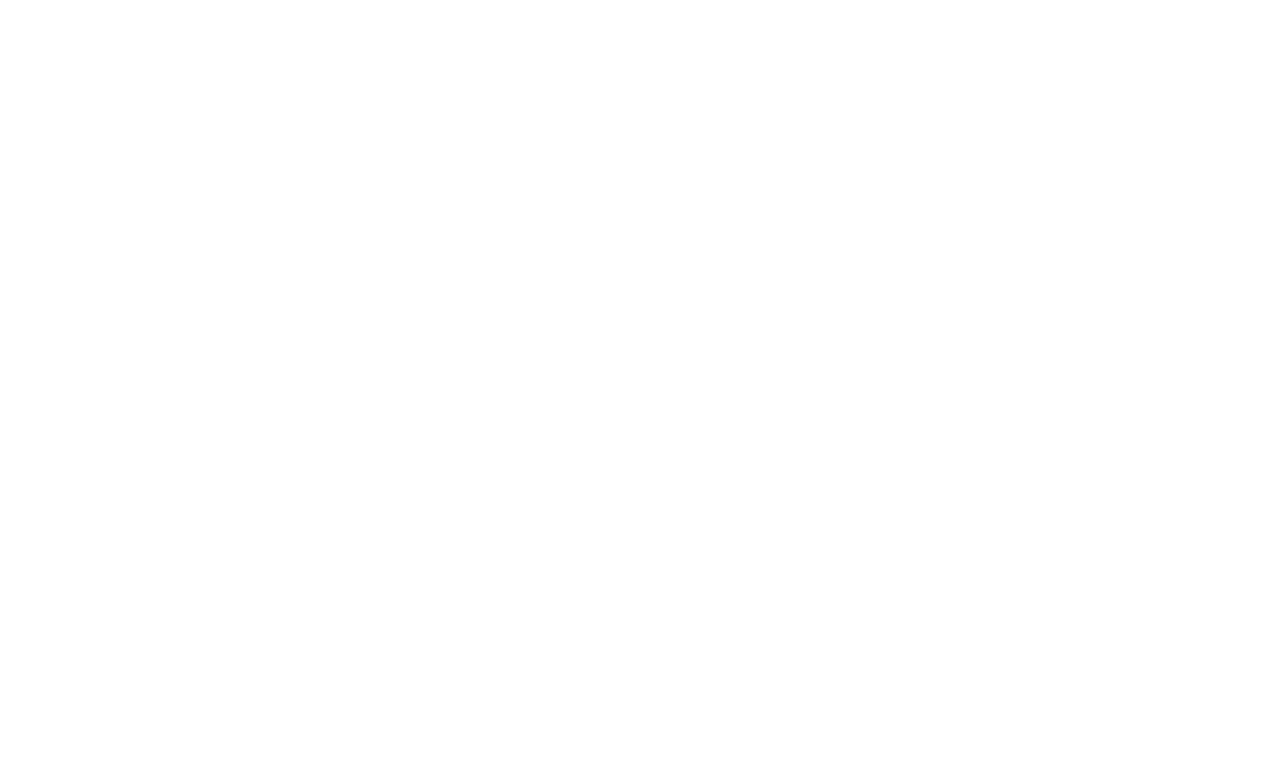
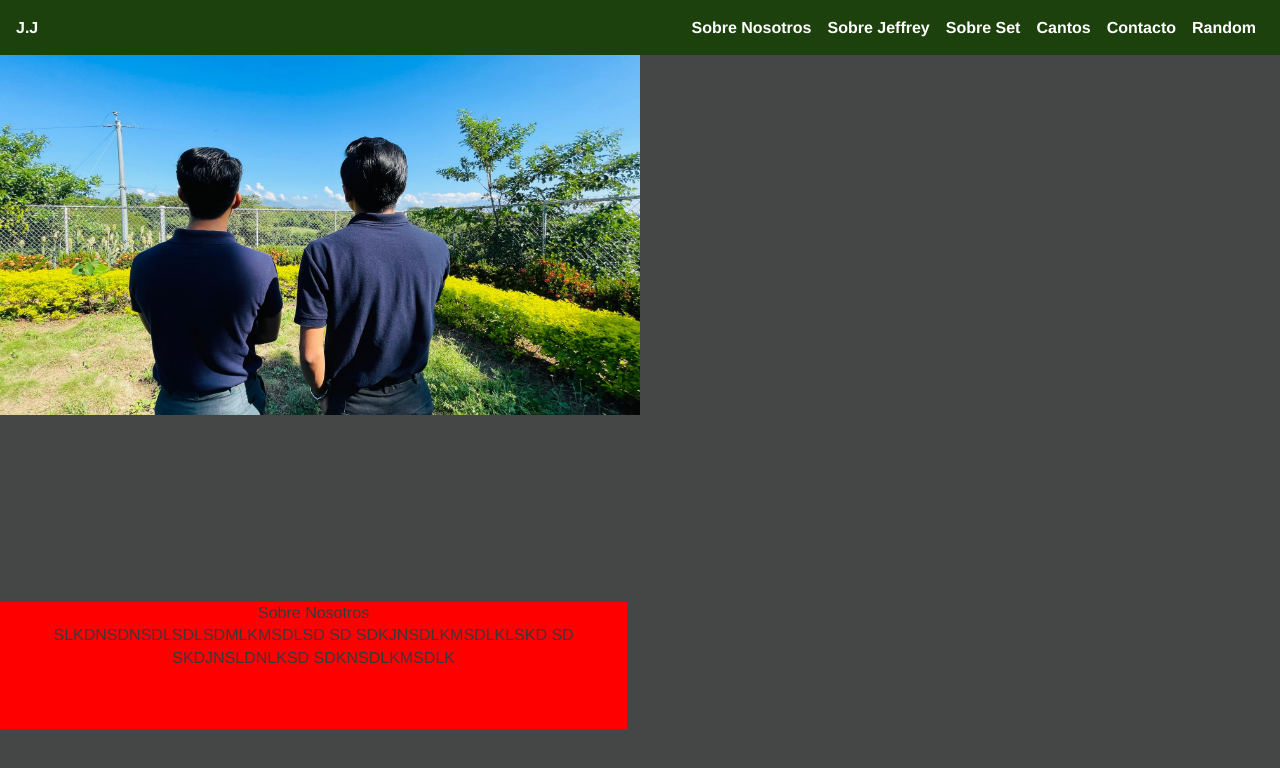
Before and after one commit to JeffreyMardoqueo-17/Corazon-DeFE, a React (Create React App) app: page / in a window 1280 px wide. Shown: the top 768 px of the page. Built offline with nearby package versions, Linux system fonts and the light colour scheme.

Commit message:
cambios a html y css puro

```diff
--- a/src/App.js
+++ b/src/App.js
@@ -2,11 +2,15 @@
 import './App.css';
 import Menu from './Components/Menu.jsx'
 import { Carrusel } from './Components/Carrusel.jsx';
+
+//seccion sobre nosotros
+import SobreNosotros from './Pages/SobreNosotros/SobreNosotros.jsx';
 function App() {
   return (
     <div className="App">
-      {/* <Menu /> */}
+      <Menu />
       {/* <Carrusel></Carrusel> */}
+      <SobreNosotros />
     </div>
   );
 }
--- a/src/Pages/SobreNosotros/SobreNosotros.jsx
+++ b/src/Pages/SobreNosotros/SobreNosotros.jsx
@@ -6,7 +6,7 @@
         <div className={st.SobreNosotros}>
             {/* parte de la izquierda */}
             <div className={st.Izquierda}>
-                <img src="/IMG/viandoalcielo.jpeg" alt="Viendo al cielo" srcset="" />
+                <img src="/IMG/viandoalcielo.jpeg" alt="Viendo al cielo" srcset="" className={st.img} />
             </div>
             {/* Parte de la derecha */}
             <div className={st.derecha}>
--- a/src/Pages/SobreNosotros/SobreNosotros.module.css
+++ b/src/Pages/SobreNosotros/SobreNosotros.module.css
@@ -0,0 +1,25 @@
+* {
+    margin: 0;
+    padding: 0;
+    box-sizing: border-box;
+}
+/*Seccion del cajon global*/
+.SobreNosotros{
+    background-color: rgb(69, 70, 70);
+    height: 100vh;
+    width: 100%;
+    /* display: flex; */
+    display: grid;
+}
+.Izquierda{
+    background-color: rgb(115, 150, 219);
+    height: 50%;
+    width:50%;
+    /* flex: 1; */
+}
+.derecha{
+    /* flex: 1; */
+    background-color: red;
+    height: 50%;
+    width:49%;
+}
```
Also changed, not shown: src/Practice/index.html (added, +11 -0 lines), src/Practice/style.css (added).
